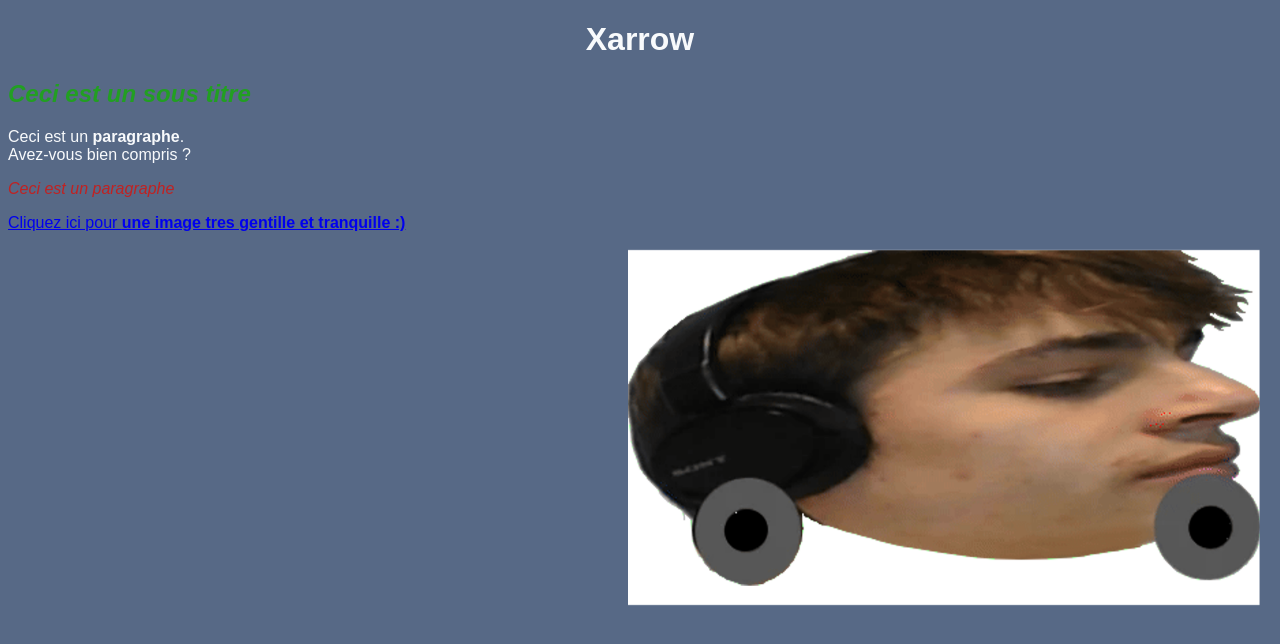
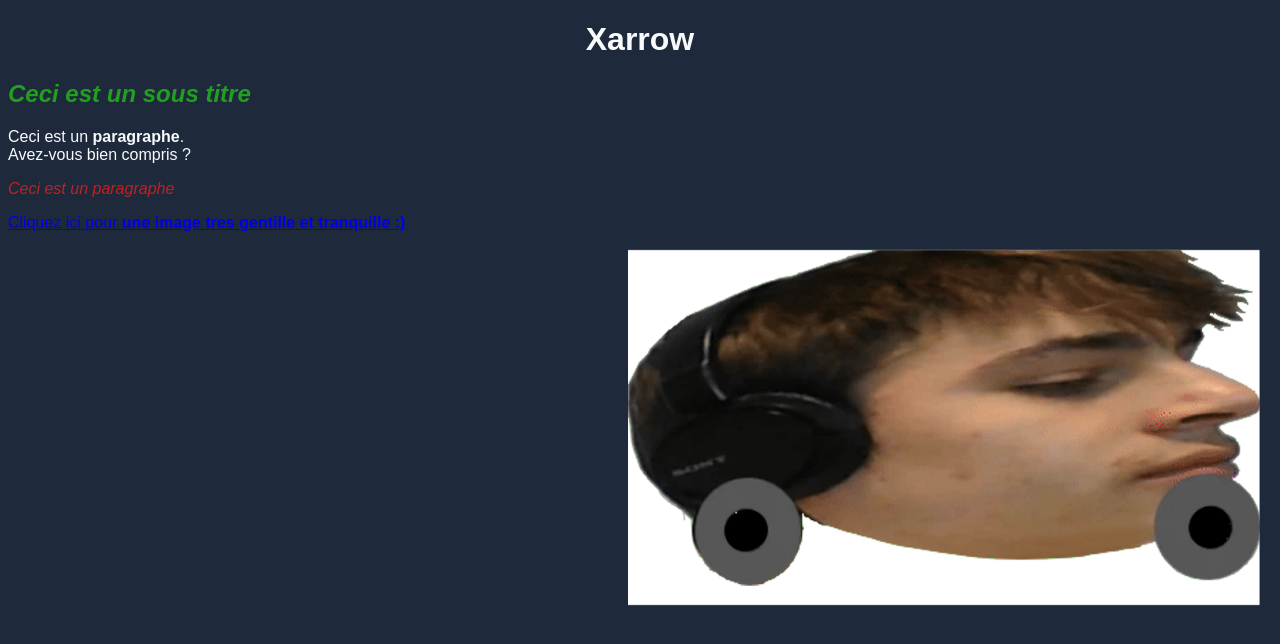
Before and after one commit to Xarrow-008/xarrow-008.github.io, a plain HTML site: page index.html in a window 1280 px wide. Shown: the top 644 px of the page. Drawn offline with Linux system fonts and the light colour scheme.

Commit message:
Update index.html

```diff
--- a/index.html
+++ b/index.html
@@ -5,8 +5,8 @@
         <title>ALKA IDA</title>
         <link rel="stylesheet" href="style.css">
     </head>
-    <body>
-        <meta background="#leoleo">
+    <body style="background: #1e293b">
+        <meta>
         <h1>Xarrow</h1>
         <h2>Ceci est un sous titre</h2>
         <p>Ceci est un <strong>paragraphe</strong>.<BR> Avez-vous bien compris ?</p>
```
